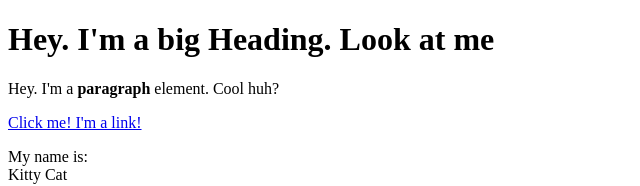
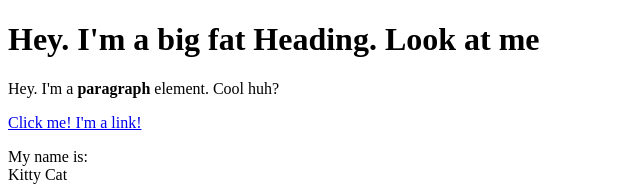
Before and after one commit to matkepatke/cartoon-hero, a plain HTML site: page test.html in a window 1280 px wide. Shown: the top 186 px of the page, without its empty margins (0-640 px from the left). Drawn offline with Linux system fonts and the light colour scheme.

Commit message:
Update test.html

```diff
--- a/test.html
+++ b/test.html
@@ -5,7 +5,7 @@
 	<title>Test page</title>
 </head>
 	<body>
-	<h1>Hey. I'm a big Heading. Look at me</h1>
+	<h1>Hey. I'm a big fat Heading. Look at me</h1>
 	<p>Hey. I'm a <b>paragraph</b> element. Cool huh?</p>
 	<a href="https://google.com" target="blank" title="Let's go to Google!">Click me! I'm a link!</a>
 	<p>My name is:<br>
```
